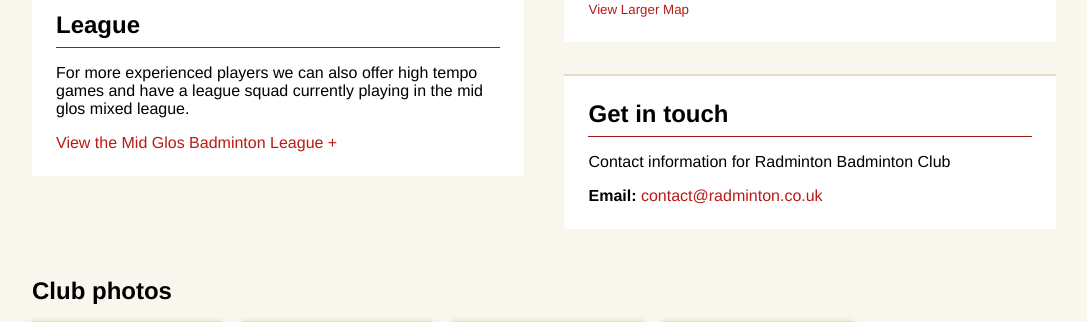
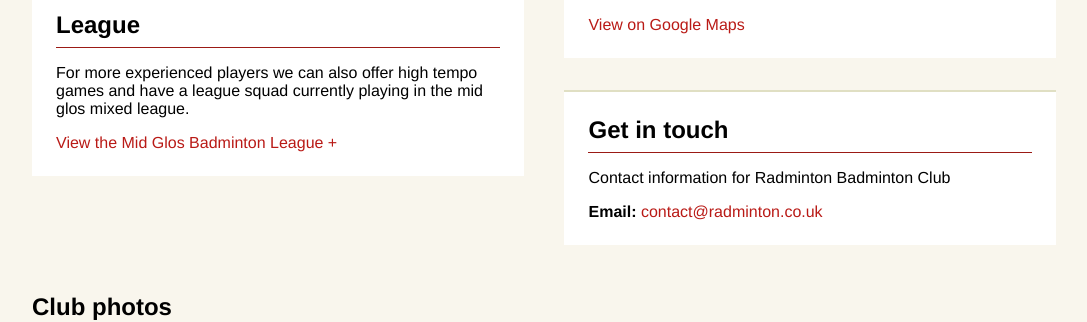
Before and after one commit to radminton/radminton, a Jekyll site: the page built from index.html, in a window 1280 px wide, cut to the strip 845-1167 px from the top of the page. Shown: the whole strip, without its empty margins (96-1183 px from the left). Built offline with Jekyll 4.4.1, drawn with Linux system fonts in a browser that asks for light colours; Markdown is read by kramdown in place of the engine named in the settings.

Commit message:
Fixed Google Map link styling, doh!

```diff
--- a/css/main.css
+++ b/css/main.css
@@ -87,10 +87,6 @@
 .section h2 {
     border-bottom: .075rem solid #9B1A15;
     padding-bottom: .5rem;
-}
-
-.section a {
-    color: #B91A16 !important; // force google map link
 }
 
 .photos {
--- a/index.html
+++ b/index.html
@@ -40,7 +40,13 @@
       The sports hall can be seen from the car park (it has "BEC SPORT" in big letters across the top) and it is accessed through double doors at the back of the sports hall (follow the right hand side of the hall, towards the outdoor football pitches).
     </p>
 
-    <iframe width="100%" height="200" frameborder="0" scrolling="no" marginheight="0" marginwidth="0" src="https://maps.google.co.uk/maps?f=q&amp;source=s_q&amp;hl=en&amp;geocode=&amp;q=Brislington+Enterprise+College,+Hungerford+Road,+Bristol,+BS4+5EY&amp;aq=&amp;sll=51.451256,-2.590351&amp;sspn=0.019898,0.045447&amp;ie=UTF8&amp;hq=&amp;hnear=&amp;t=m&amp;iwloc=A&amp;ll=51.425441,-2.539952&amp;spn=0.006295,0.006295&amp;output=embed"></iframe><br /><small><a href="https://maps.google.co.uk/maps?f=q&amp;source=embed&amp;hl=en&amp;geocode=&amp;q=Brislington+Enterprise+College,+Hungerford+Road,+Bristol,+BS4+5EY&amp;aq=&amp;sll=51.451256,-2.590351&amp;sspn=0.019898,0.045447&amp;ie=UTF8&amp;hq=&amp;hnear=&amp;t=m&amp;iwloc=A&amp;ll=51.425441,-2.539952&amp;spn=0.006295,0.006295" style="color:#0000FF;text-align:left">View Larger Map</a></small>
+    <iframe width="100%" height="200" frameborder="0" scrolling="no" marginheight="0" marginwidth="0" src="https://maps.google.co.uk/maps?f=q&amp;source=s_q&amp;hl=en&amp;geocode=&amp;q=Brislington+Enterprise+College,+Hungerford+Road,+Bristol,+BS4+5EY&amp;aq=&amp;sll=51.451256,-2.590351&amp;sspn=0.019898,0.045447&amp;ie=UTF8&amp;hq=&amp;hnear=&amp;t=m&amp;iwloc=A&amp;ll=51.425441,-2.539952&amp;spn=0.006295,0.006295&amp;output=embed"></iframe>
+
+    <p>
+      <a href="https://maps.google.co.uk/maps?f=q&amp;source=embed&amp;hl=en&amp;geocode=&amp;q=Brislington+Enterprise+College,+Hungerford+Road,+Bristol,+BS4+5EY&amp;aq=&amp;sll=51.451256,-2.590351&amp;sspn=0.019898,0.045447&amp;ie=UTF8&amp;hq=&amp;hnear=&amp;t=m&amp;iwloc=A&amp;ll=51.425441,-2.539952&amp;spn=0.006295,0.006295">
+        View on Google Maps
+      </a>
+    </p>
   </section>
 
   <section class="section section--left box">
```
